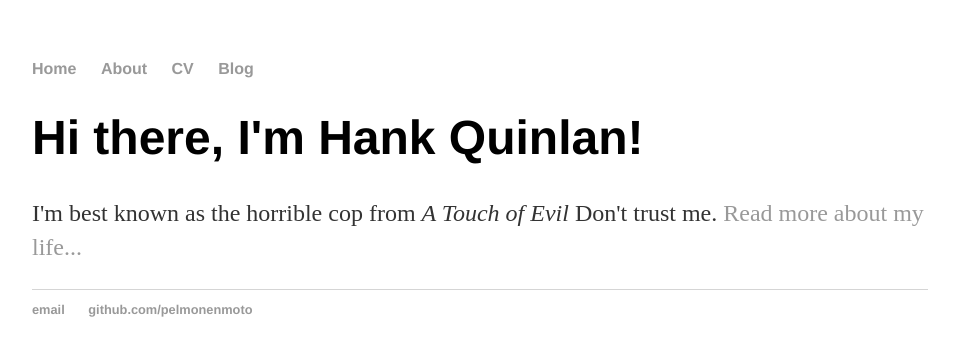
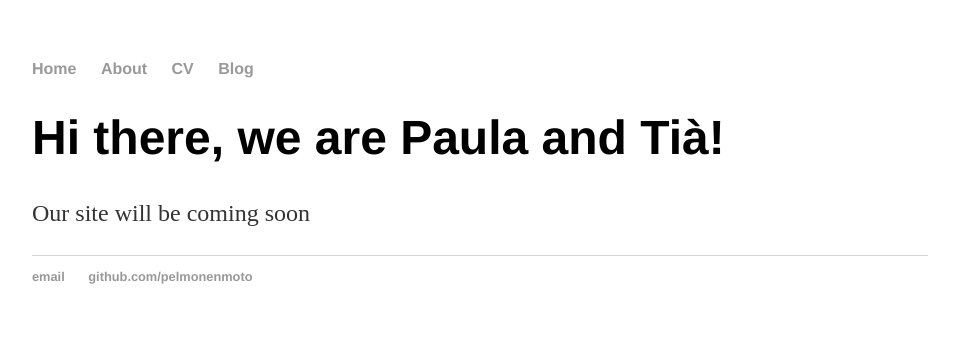
Before and after one commit to PepGonella/pelmonenmoto.github.io, a Jekyll site: the page built from index.html, in a window 1280 px wide. Shown: the top 356 px of the page, without its empty margins (160-1119 px from the left). Built offline with Jekyll 4.4.1, drawn with Linux system fonts in a browser that asks for light colours.

Commit message:
Update personal info

```diff
--- a/index.html
+++ b/index.html
@@ -1,14 +1,14 @@
 ---
 layout: default
-title: Hank Quinlan, Horrible Cop
+title: Pel món en moto
 ---
 <!DOCTYPE html>
 <html>
 	<body>
 		<div class="container">
     		<div class="blurb">
-        		<h1>Hi there, I'm Hank Quinlan!</h1>
-				<p>I'm best known as the horrible cop from <em>A Touch of Evil</em> Don't trust me. <a href="/about">Read more about my life...</a></p>
+        		<h1>Hi there, we are Paula and Tià!</h1>
+				<p>Our site will be coming soon</p>
     		</div><!-- /.blurb -->
 		</div><!-- /.container -->
 	</body>
```
